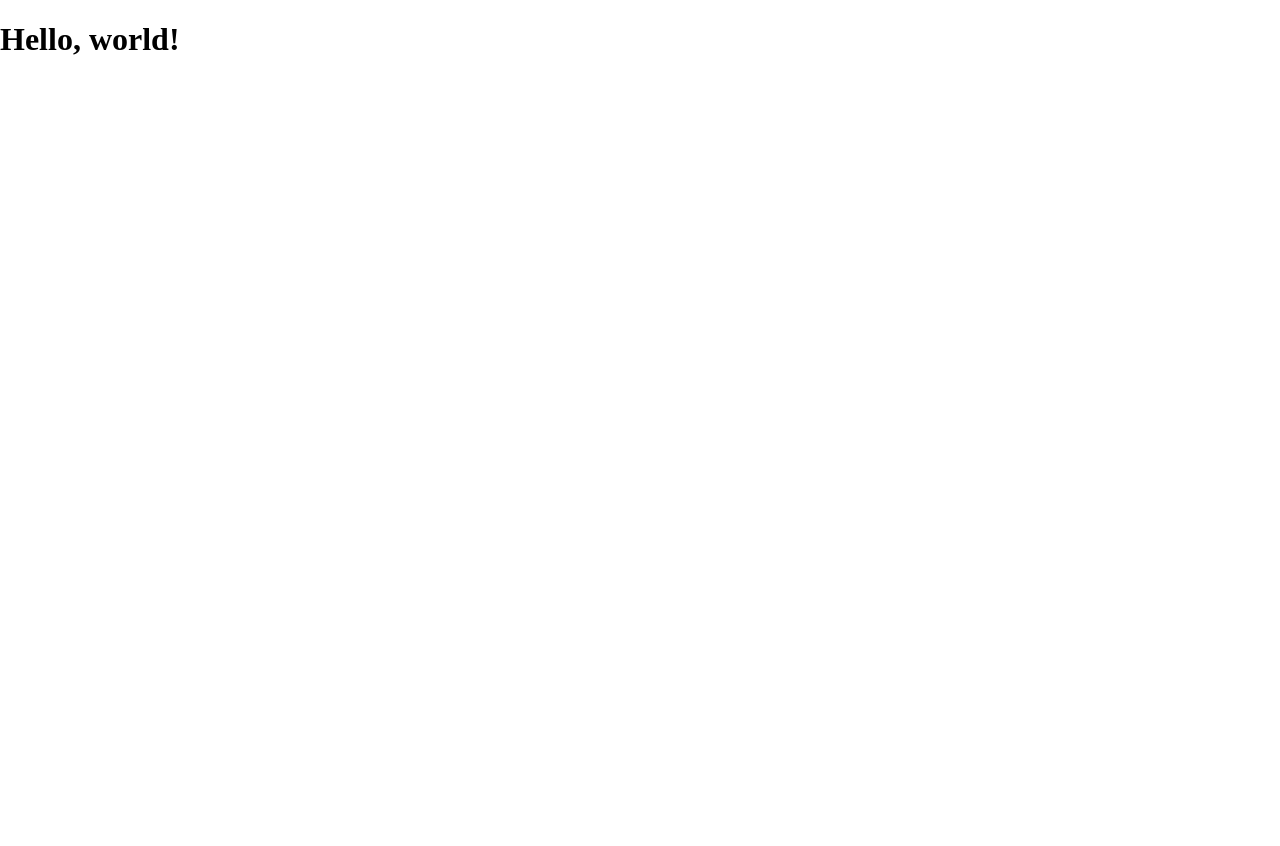
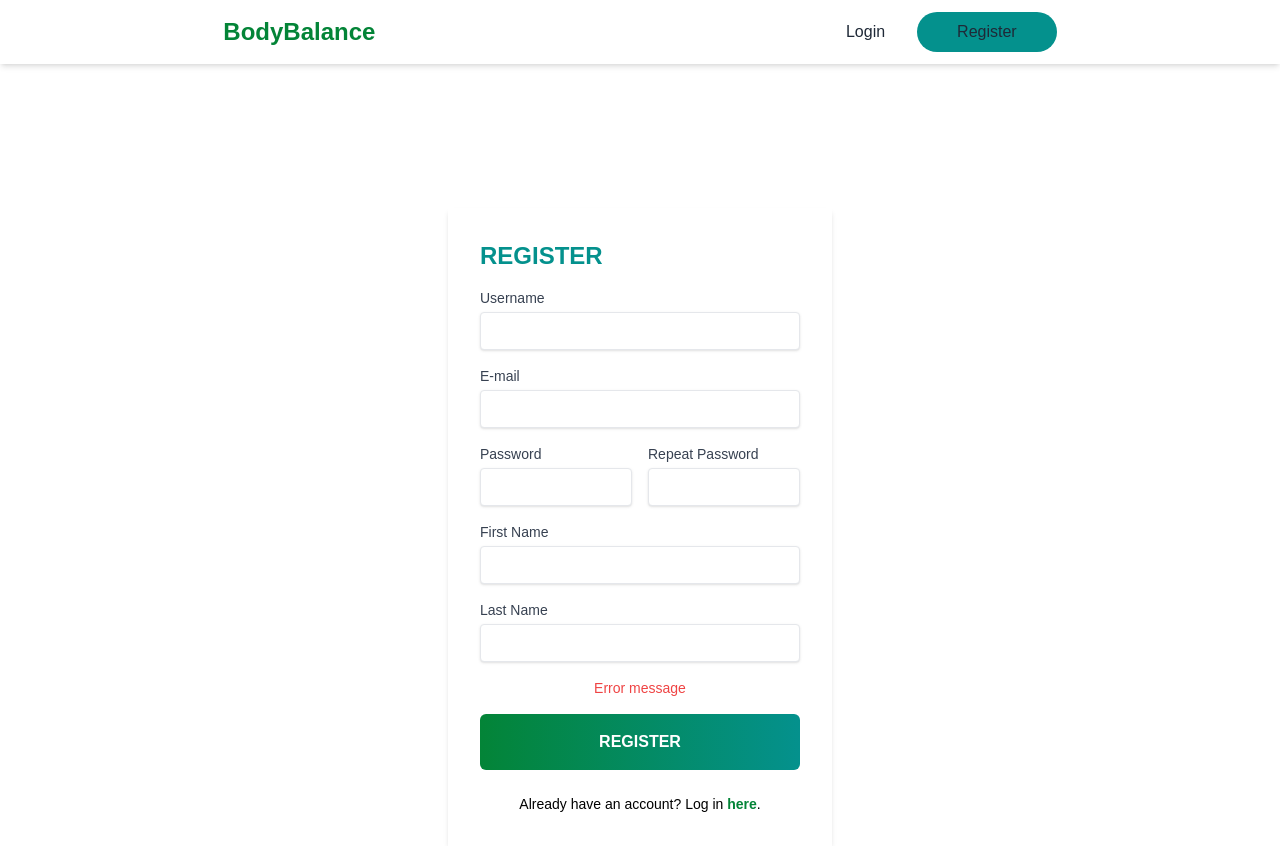
Before and after one commit to vncnklv/bodybalance-client, a React (Vite) app: page /register in a window 1280 px wide. Before the commit the page ends 800 px from the top, so only its background shows below. Built offline with nearby package versions, Linux system fonts and the light colour scheme.

Commit message:
Add register page

```diff
--- a/index.html
+++ b/index.html
@@ -11,7 +11,7 @@
   <title>BodyBalance</title>
 </head>
 
-<body style="margin: 0;">
+<body class>
   <div id="root"></div>
   <script type="module" src="/src/main.jsx"></script>
 </body>
--- a/package.json
+++ b/package.json
@@ -10,9 +10,6 @@
     "preview": "vite preview"
   },
   "dependencies": {
-    "@emotion/react": "^11.10.6",
-    "@emotion/styled": "^11.10.6",
-    "@mui/material": "^5.12.1",
     "@tanstack/react-query": "^4.29.3",
     "@tanstack/react-query-devtools": "^4.29.3",
     "react": "^18.2.0",
@@ -23,10 +20,13 @@
     "@types/react": "^18.0.28",
     "@types/react-dom": "^18.0.11",
     "@vitejs/plugin-react": "^4.0.0-beta.0",
+    "autoprefixer": "^10.4.14",
     "eslint": "^8.38.0",
     "eslint-plugin-react": "^7.32.2",
     "eslint-plugin-react-hooks": "^4.6.0",
     "eslint-plugin-react-refresh": "^0.3.4",
+    "postcss": "^8.4.23",
+    "tailwindcss": "^3.3.1",
     "vite": "^4.3.0"
   }
 }
--- a/src/App.jsx
+++ b/src/App.jsx
@@ -1,8 +1,22 @@
+import { Route, Routes } from "react-router-dom"
 
+import Header from "./components/Header"
+import Home from "./pages/Home"
+import NotFound from "./pages/NotFound"
+import Login from "./pages/Login"
+import Register from "./pages/Register"
 
 function App() {
   return (
-    <h1>Hello, world!</h1>
+    <>
+      <Header />
+      <Routes>
+        <Route path="/" element={<Home />} />
+        <Route path="/login" element={<Login />} />
+        <Route path="/register" element={<Register />} />
+        <Route path="*" element={<NotFound />} />
+      </Routes>
+    </>
   )
 }
 
--- /dev/null
+++ b/src/index.css
@@ -0,0 +1,3 @@
+@tailwind base;
+@tailwind components;
+@tailwind utilities;
--- a/src/main.jsx
+++ b/src/main.jsx
@@ -4,6 +4,7 @@ import App from './App.jsx'
 import { QueryClientProvider, QueryClient } from "@tanstack/react-query"
 import { ReactQueryDevtools } from '@tanstack/react-query-devtools'
 import { BrowserRouter } from 'react-router-dom'
+import './index.css'
 
 const queryClient = new QueryClient();
 
--- /dev/null
+++ b/src/pages/Register.jsx
@@ -0,0 +1,64 @@
+import { useState } from "react";
+import { Link } from "react-router-dom";
+
+export default function Register() {
+    const [userData, setUserData] = useState({
+        username: '',
+        password: '',
+        repeatPassword: '',
+        email: '',
+        firstName: '',
+        lastName: '',
+    });
+
+    const changeHandler = (e) => {
+        setUserData(oldData => {
+            const newData = { ...oldData }
+            newData[e.target.name] = e.target.value
+            return newData;
+        });
+    }
+
+    const handleSubmit = (e) => {
+        e.preventDefault();
+        console.log(userData);
+    }
+
+    return (
+        <div className="flex justify-center">
+            <form onSubmit={handleSubmit} className="flex flex-col px-8 py-8 shadow-md w-96">
+                <h1 className="text-2xl text-secondary font-semibold mb-4">REGISTER</h1>
+
+                <label htmlFor="username" className="text-gray-700 text-sm mb-1">Username</label>
+                <input type="text" name="username" onChange={changeHandler} value={userData.username} className="shadow appearance-none border rounded w-full py-2 px-3 text-gray-700 leading-tight focus:outline-none focus:shadow-outline mb-4" />
+
+                <label htmlFor="username" className="text-gray-700 text-sm mb-1">E-mail</label>
+                <input type="email" name="email" onChange={changeHandler} value={userData.email} className="shadow appearance-none border rounded w-full py-2 px-3 text-gray-700 leading-tight focus:outline-none focus:shadow-outline mb-4" />
+
+                <div className="flex flex-row gap-4">
+                    <div className="flex flex-col">
+                        <label htmlFor="password" className="text-gray-700 text-sm mb-1">Password</label>
+                        <input type="password" name="password" onChange={changeHandler} value={userData.password} className="shadow appearance-none border rounded w-full py-2 px-3 text-gray-700 leading-tight focus:outline-none focus:shadow-outline mb-4" />
+                    </div>
+                    <div className="flex flex-col">
+                        <label htmlFor="password" className="text-gray-700 text-sm mb-1">Repeat Password</label>
+                        <input type="password" name="repeatPassword" onChange={changeHandler} value={userData.repeatPassword} className="shadow appearance-none border rounded w-full py-2 px-3 text-gray-700 leading-tight focus:outline-none focus:shadow-outline mb-4" />
+                    </div>
+                </div>
+
+                <label htmlFor="firstName" className="text-gray-700 text-sm mb-1">First Name</label>
+                <input type="text" name="firstName" onChange={changeHandler} value={userData.firstName} className="shadow appearance-none border rounded w-full py-2 px-3 text-gray-700 leading-tight focus:outline-none focus:shadow-outline mb-4" />
+
+                <label htmlFor="lastName" className="text-gray-700 text-sm mb-1">Last Name</label>
+                <input type="text" name="lastName" onChange={changeHandler} value={userData.lastName} className="shadow appearance-none border rounded w-full py-2 px-3 text-gray-700 leading-tight focus:outline-none focus:shadow-outline mb-4" />
+
+
+                <p className="text-red-500 text-sm text-center mb-4">Error message</p>
+
+                <input type="submit" value="REGISTER" className="bg-gradient-to-r from-primary to-secondary rounded-md px-20 py-4 text-white hover:cursor-pointer font-semibold" />
+
+                <p className="text-center mt-6 text-sm">Already have an account? Log in <Link to={'/login'} className="text-primary font-semibold">here</Link>.</p>
+            </form>
+        </div>
+    )
+}
--- a/tailwind.config.js
+++ b/tailwind.config.js
@@ -10,6 +10,9 @@ export default {
         'primary': '#038437',
         'secondary': '#04918D'
       },
+      fontFamily: {
+        'sans': ['Kanit', 'sans-serif'],
+      },
     }
   },
   plugins: [],
```
